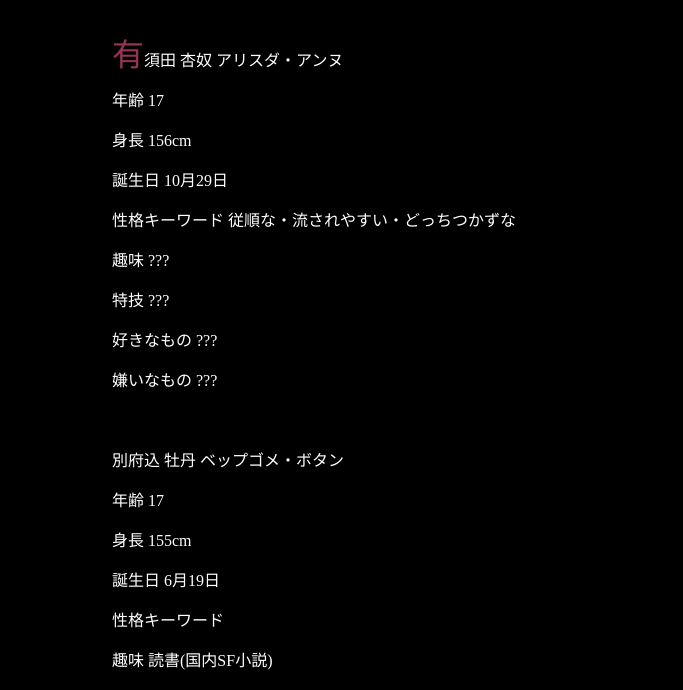
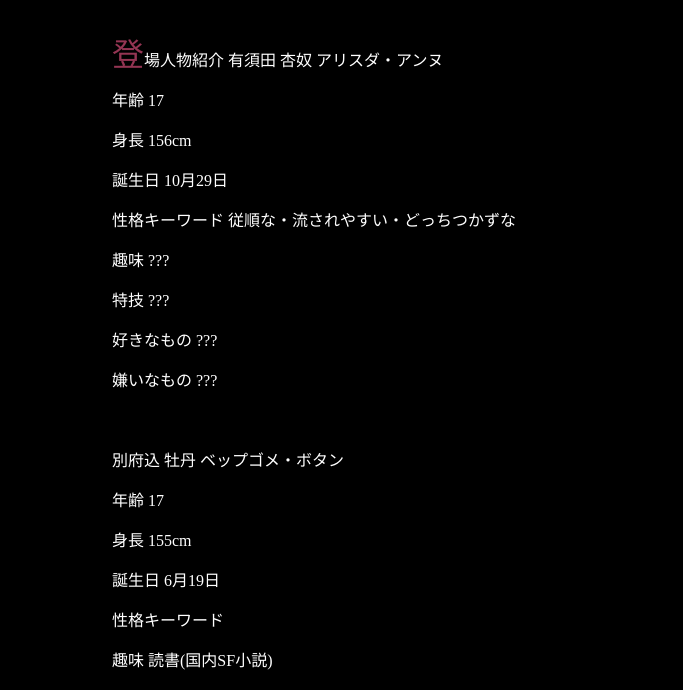
Before and after one commit to siddokundayo/modifiedavenue, a plain HTML site: page profile.html in a window 1280 px wide. Shown: the part 104-794 px from the top of the page, without its empty margins (32-715 px from the left). Drawn offline with Linux system fonts and the light colour scheme.

Commit message:
Update profile.html

```diff
--- a/profile.html
+++ b/profile.html
@@ -16,6 +16,8 @@
             </div>
         <div class="story">
             <p class="textbig">
+                登場人物紹介
+
                 有須田 杏奴 アリスダ・アンヌ<br>
                 年齢 17		<br>
                 身長 156cm<br>
```
